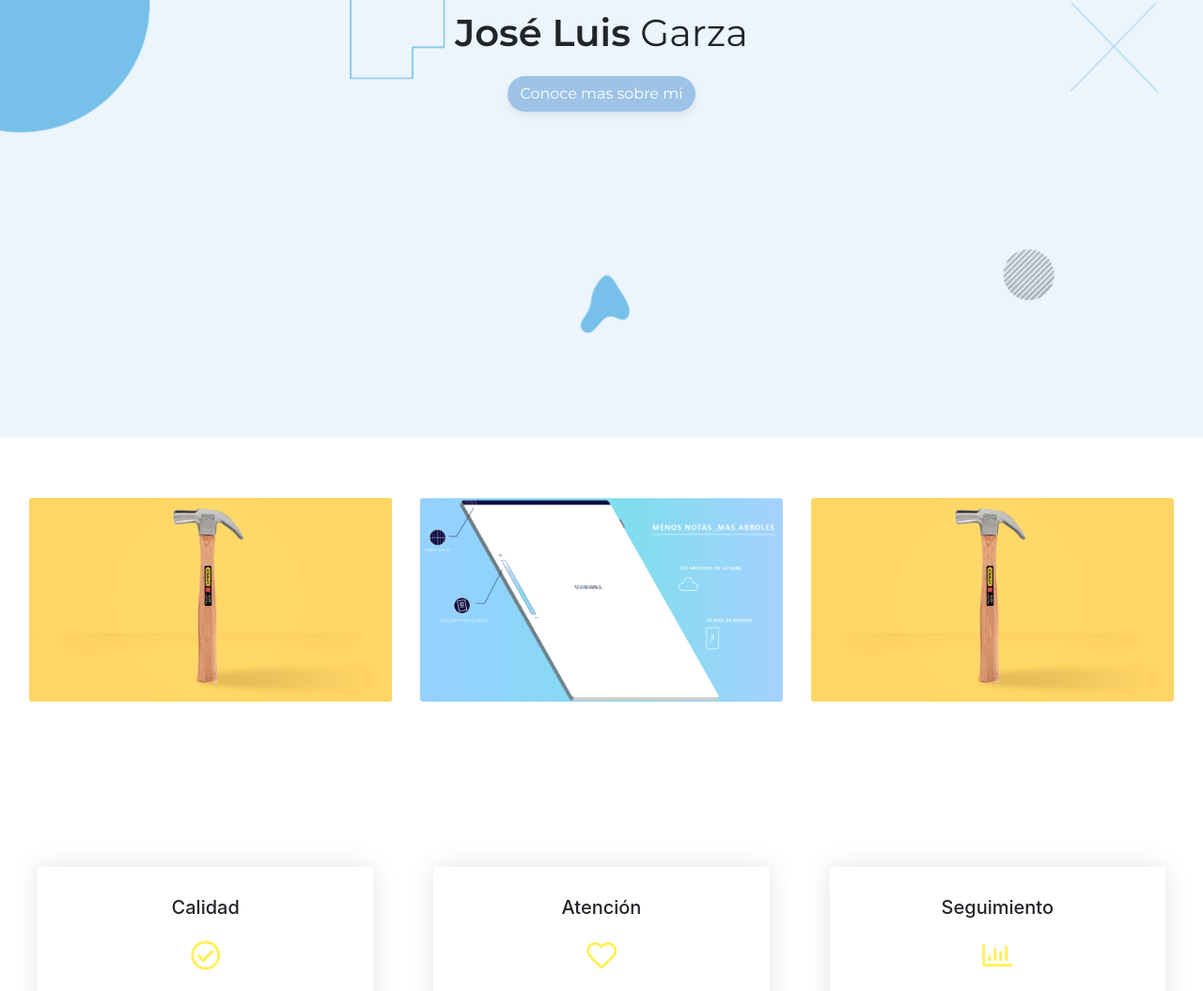
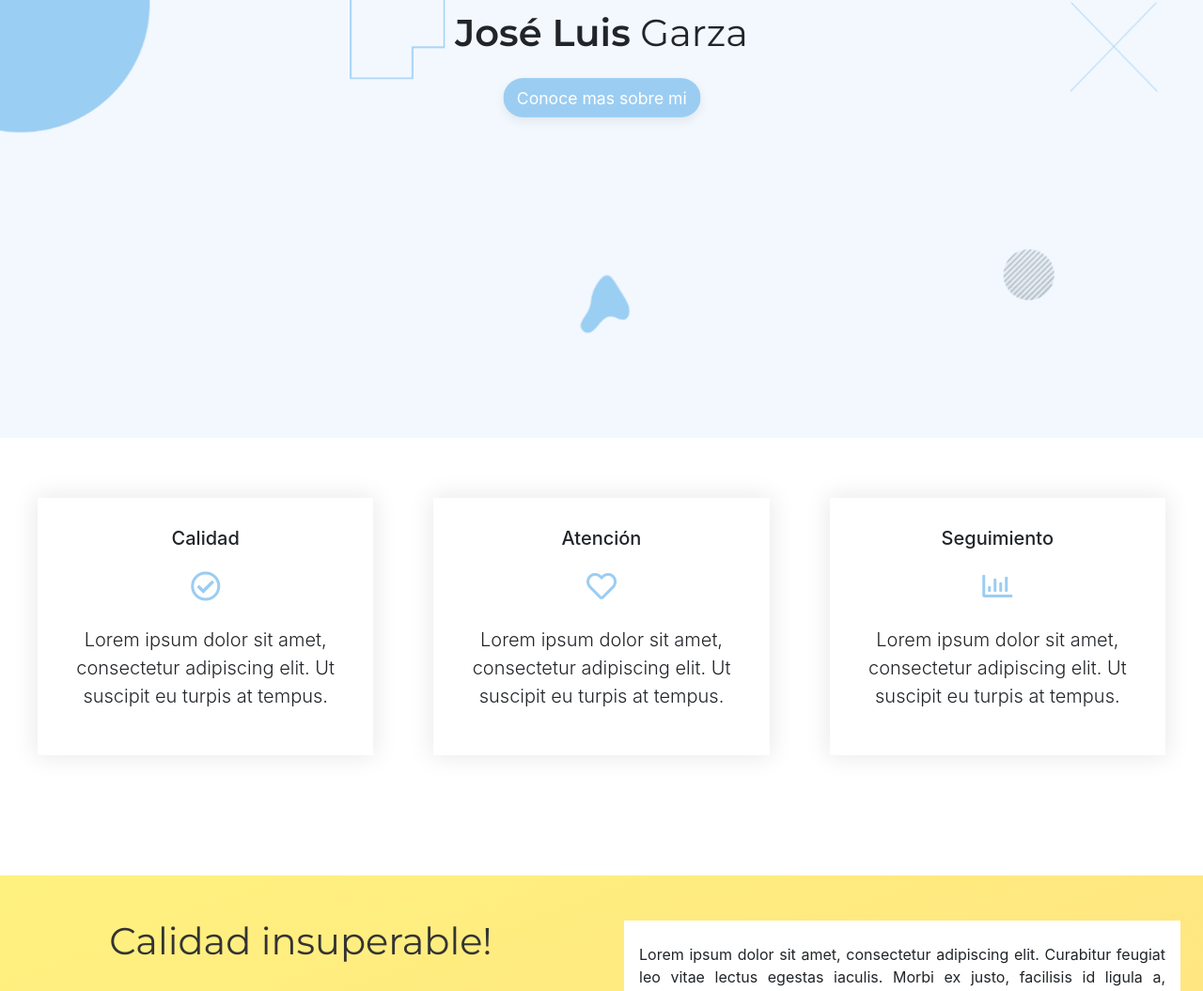
Before and after one commit to josegarzar/perfil, a PHP site: page /index.html in a window 1280 px wide. Shown: the part 334-1389 px from the top of the page at 94% size. Run offline with PHP 8.4, Linux system fonts and the light colour scheme; some libraries are stand-ins or nearby versions.

Commit message:
Added Main page and styles

```diff
--- a/index.html
+++ b/index.html
@@ -17,8 +17,9 @@
   <button type="button" class="btn btn-primary menu"><i class="fas fa-bars"></i></i></button>
   <div class="navbar-menu vertical-align justify-content-center">
     <ul class="links-menu text-center">
-      <a href="#" class="links"><li >Productos</li></a>
-      <a href="#" class="links"><li>Muestra</li></a>
+      <a href="#" class="links"><li >Sobre mi</li></a>
+      <a href="#" class="links"><li>Habilidades</li></a>
+      <a href="#" class="links"><li>Intereses</li></a>
     </ul>
   </div>
 </nav>
@@ -28,41 +29,14 @@
 
   <div class="container-fluid principal vertical-align justify-content-center ">
       <div class="text-center arreglar">
-        <h1><Strong>José Luis</Strong> Garza</h1>
-        <a href="#sobre-mi"><button type="button" class="btn btn-warning mt-3">Conoce mas sobre mi</button></a>
+        <h1 class="nombre"><Strong>José Luis</Strong> &nbsp;Garza</h1>
+        <a href="#sobre-mi"></a><button type="button" class="btn btn-warning mt-3">Conoce mas sobre mi</button></a>
 
-        <embed id="figura" src="images/ondas3.svg">
+        <embed id="figura" src="images/ondas4.svg">
       </div>
   </div>
 
-  <div id="sobre-mi" class="row separacion text-justify">
-    <div class="col-lg text-white mt-5">
-  <img class="card-img img-fluid" src="martillo6.png" alt="Card image">
-  <div class="card-img-overlay">
-    <h5 class="card-title text-center">Martillo</h5>
-    <p class="card-text">This is a wider card with supporting text below as a natural lead-in to additional content. This content is a little bit longer.</p>
-    <p class="card-text">Last updated 3 mins ago</p>
-  </div>
-</div>
 
-<div class="col-lg text-white mt-5">
-    <img class="card-img img-fluid" src="proto1.png" alt="Card image">
-    <div class="card-img-overlay">
-    <h5 class="card-title text-center">Prototipo</h5>
-    <p class="card-text">This is a wider card with supporting text below as a natural lead-in to additional content. This content is a little bit longer.</p>
-    <p class="card-text">Last updated 3 mins ago</p>
-  </div>
-</div>
-
-<div class="col-lg text-white mt-5">
-    <img class="card-img img-fluid" src="martillo6.png" alt="Card image">
-    <div class="card-img-overlay">
-    <h5 class="card-title text-center">Martillo</h5>
-    <p class="card-text">This is a wider card with supporting text below as a natural lead-in to additional content. This content is a little bit longer.</p>
-    <p class="card-text">Last updated 3 mins ago</p>
-  </div>
-</div>
-</div>
 
 
 
@@ -70,21 +44,21 @@
       <div class="col-lg separacion-individual">
         <h5 class="mb-4 text-center">Calidad</h5>
           <div class="container-fluid text-center mb-4">
-               <i class="far fa-check-circle fa-2x" style="color: #fff060;"></i>
+               <i class="far fa-check-circle fa-2x" style="color: #9bcdf2;"></i>
           </div>
           <p class="text-center lead">Lorem ipsum dolor sit amet, consectetur adipiscing elit. Ut suscipit eu turpis at tempus.</p>
       </div>
       <div class="col-lg separacion-individual">
             <h5 class="mb-4 text-center">Atención</h5>
               <div class="container-fluid text-center mb-4">
-                  <i class="far fa-heart fa-2x" style="color: #fff060;"></i>
+                  <i class="far fa-heart fa-2x" style="color: #9bcdf2;"></i>
               </div>
         <p class="lead text-center">Lorem ipsum dolor sit amet, consectetur adipiscing elit. Ut suscipit eu turpis at tempus.</p>
       </div>
       <div class="col-lg separacion-individual">
             <h5 class="mb-4 text-center">Seguimiento</h5>
             <div class="container-fluid text-center mb-4">
-              <i class="far fa-chart-bar fa-2x" style="color: #fff060;"></i>
+              <i class="far fa-chart-bar fa-2x" style="color: #9bcdf2;"></i>
           </div>
         <p class="lead text-center">Lorem ipsum dolor sit amet, consectetur adipiscing elit. Ut suscipit eu turpis at tempus.</p>
       </div>
--- a/style.css
+++ b/style.css
@@ -13,6 +13,24 @@ background: #fff;
   width: 100%;
 }
 */
+
+.nombre {
+  border-radius: 1em;
+  display: flex;
+  padding-left: 0.6em;
+  padding-right: 0.6em;
+  padding-top: 0.1em;
+  padding-bottom: 0.1em;
+  background: linear-gradient(to right, rgb(39, 39, 39) 50%, transparent 50%);
+  background-size: 201% 100%;
+  background-position: right bottom;
+  transition: all .8s ease-out;
+}
+
+.nombre:hover {
+  background-position: left bottom;
+  color: #fff;
+}
 
 
 
@@ -120,7 +138,7 @@ embed {
 }
 
 .principal {
-  background: url('images/fondo-background-azul-pro.png');
+  background: url('images/fondo-background-azul-mejora.png');
   height: 100%;
   overflow: hidden;
 
@@ -148,7 +166,7 @@ embed {
 
 .btn-warning {
   /* background-color: #ffec49; */
-  background-color: rgb(157, 195, 230);
+  background-color: #9bcdf2;
   border-color: transparent;
   color: #fff;
   border-radius: 0px;
@@ -159,6 +177,7 @@ embed {
   animation-delay: 0.6s;
   border-radius: 2em;
   box-shadow: 0px 4px 10px 0px rgba(0, 0, 0, 0.07);
+  transform: scale(1.1);
 }
 
 .btn-warning:hover {
@@ -167,8 +186,13 @@ embed {
   background-color: rgba(157, 195, 229, 0.863);
   border-color: transparent;
   box-shadow: none;
+  transform: scale(1);
+}
 
+.principal:hover .nombre {
 
+  background-position: left bottom;
+  color: #fff;
 }
 
 h1 {
@@ -204,7 +228,6 @@ h1 {
   animation-name: figura;
   animation-duration: 23s;
   animation-iteration-count: infinite;
-
 }
 
 @keyframes figura {
@@ -215,8 +238,8 @@ h1 {
 }
 
 @keyframes boton {
-  0%{ opacity: 0; }
-  100%{ opacity: 1; }
+  0%{ opacity: 0; margin-left: 5em; }
+  100%{ opacity: 1; margin-left: 0em; }
 }
 
 @keyframes texto {
@@ -247,7 +270,6 @@ embed {
   background: transparent;
   color: #333;
   transform: rotate(90deg);
-
 }
 
 .menu:hover{
@@ -307,6 +329,7 @@ embed {
 }
 
 
+
 .links-menu {
   list-style: none;
   display: none;
@@ -334,7 +357,7 @@ a.links:hover {
 
 @keyframes href {
   0%{color: #fff; font-size: 1em;}
-  100%{color: #fff5a0; font-size: 2em;}
+  100%{color: #b1e5fd; font-size: 2em;}
 }
 
 .separacion {
@@ -425,6 +448,7 @@ footer {
   .container {
     padding: 30px;
   }
+
 }
 
 .card-img-overlay {
```
Also changed, not shown: images/fondo-background-azul-mejora.png (added), images/fondofiguras2-azul.png, images/ondas4.svg (added).
